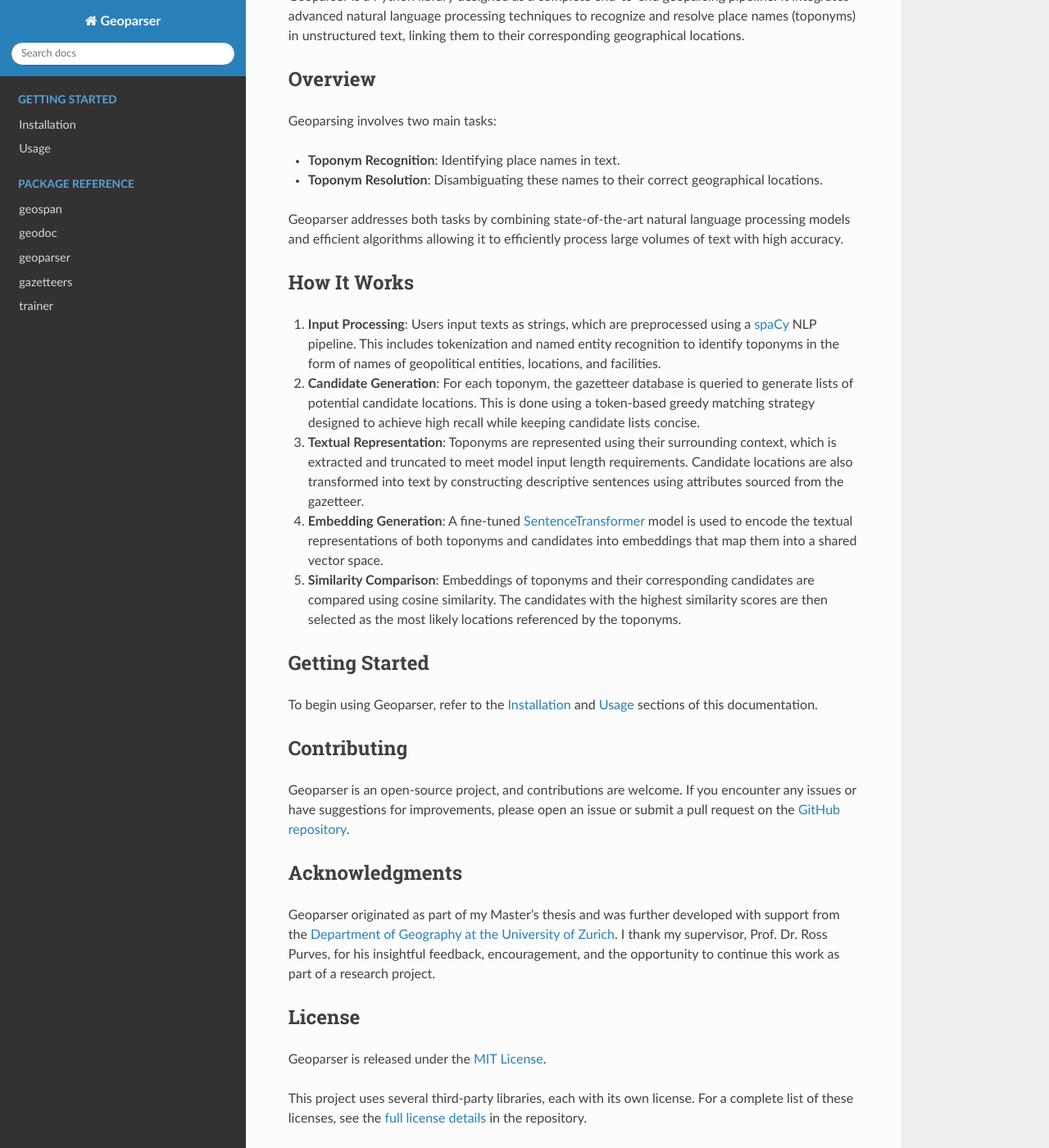
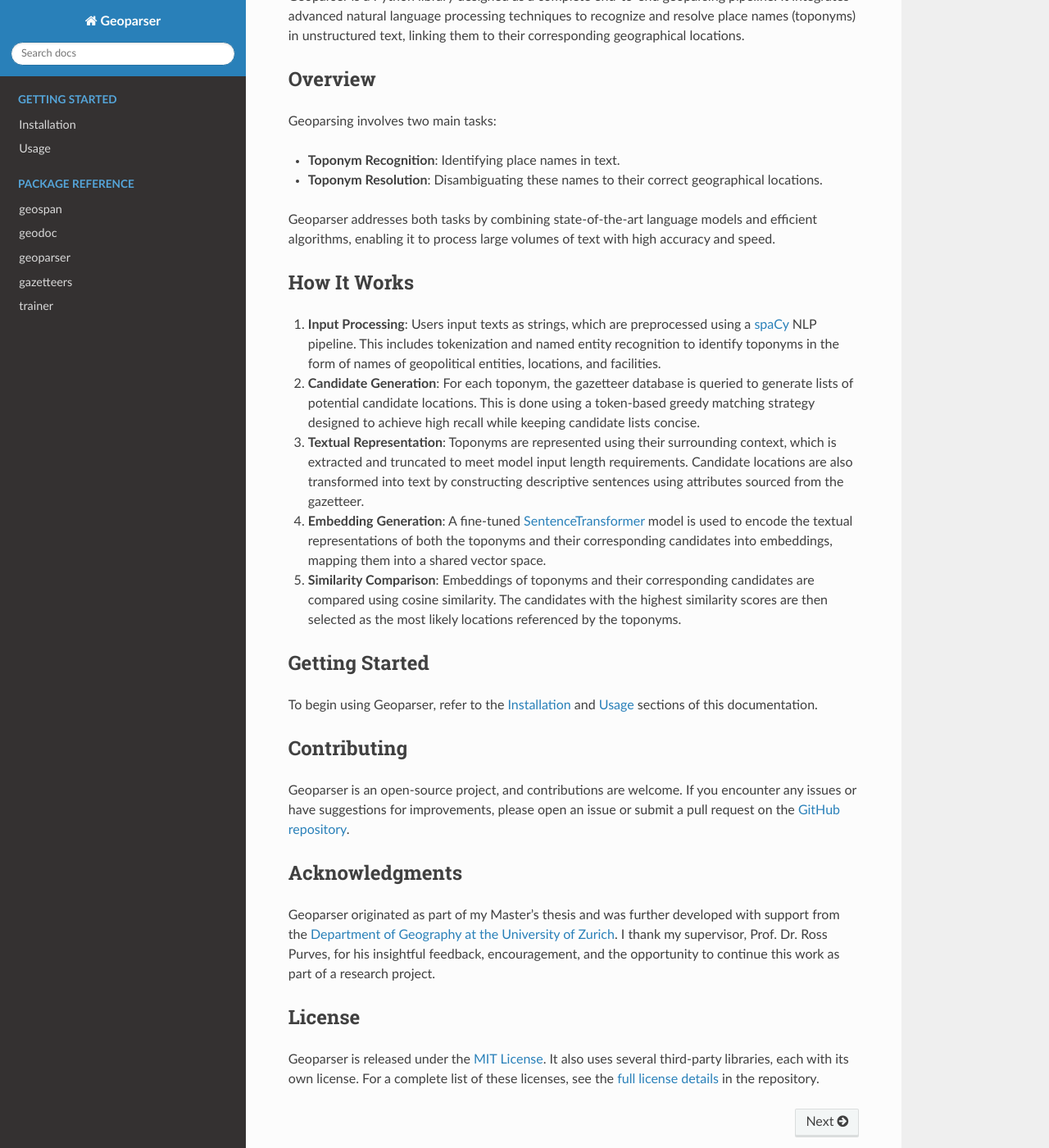
Before and after one commit to dguzh/geoparser, a Sphinx documentation site: the page built from docs/index.rst, in a window 1280 px wide and 1400 px high, scrolled down 349 px. Shown: the whole window at 82% size. Built offline with Sphinx 7.4.7 and the Read the Docs theme 3.1.0, drawn with Linux system fonts in a browser that asks for light colours.

Commit message:
adjust phrasing

```diff
--- a/docs/index.rst
+++ b/docs/index.rst
@@ -16,7 +16,7 @@ Geoparsing involves two main tasks:
 - **Toponym Recognition**: Identifying place names in text.
 - **Toponym Resolution**: Disambiguating these names to their correct geographical locations.
 
-Geoparser addresses both tasks by combining state-of-the-art natural language processing models and efficient algorithms allowing it to efficiently process large volumes of text with high accuracy.
+Geoparser addresses both tasks by combining state-of-the-art language models and efficient algorithms, enabling it to process large volumes of text with high accuracy and speed.
 
 How It Works
 ------------
@@ -27,7 +27,7 @@ How It Works
 
 3. **Textual Representation**: Toponyms are represented using their surrounding context, which is extracted and truncated to meet model input length requirements. Candidate locations are also transformed into text by constructing descriptive sentences using attributes sourced from the gazetteer.
 
-4. **Embedding Generation**: A fine-tuned `SentenceTransformer <https://www.sbert.net/>`_ model is used to encode the textual representations of both toponyms and candidates into embeddings that map them into a shared vector space.
+4. **Embedding Generation**: A fine-tuned `SentenceTransformer <https://www.sbert.net/>`_ model is used to encode the textual representations of both the toponyms and their corresponding candidates into embeddings, mapping them into a shared vector space.
 
 5. **Similarity Comparison**: Embeddings of toponyms and their corresponding candidates are compared using cosine similarity. The candidates with the highest similarity scores are then selected as the most likely locations referenced by the toponyms.
 
@@ -49,9 +49,7 @@ Geoparser originated as part of my Master's thesis and was further developed wit
 License
 -------
 
-Geoparser is released under the `MIT License <https://github.com/dguzh/geoparser/blob/development/LICENSE>`_.
-
-This project uses several third-party libraries, each with its own license. For a complete list of these licenses, see the `full license details <https://github.com/dguzh/geoparser/blob/development/THIRD_PARTY_LICENSES>`_ in the repository.
+Geoparser is released under the `MIT License <https://github.com/dguzh/geoparser/blob/development/LICENSE>`_. It also uses several third-party libraries, each with its own license. For a complete list of these licenses, see the `full license details <https://github.com/dguzh/geoparser/blob/development/THIRD_PARTY_LICENSES>`_ in the repository.
 
 
 .. toctree::
--- a/docs/installation.rst
+++ b/docs/installation.rst
@@ -31,7 +31,7 @@ To install a spaCy model (e.g., ``en_core_web_trf``), run:
 Installing Gazetteers
 ---------------------
 
-Geoparser requires gazetteer data to query locations and retrieve related information. Gazetteers are set up in a SQLite database on your system. You can automatically download and set up the required data using dedicated commands.
+Geoparser requires gazetteer data to query locations and retrieve related information. Gazetteers are set up in a SQLite database on your system. You can automatically download the necessary data and set up the database with a single command, as shown below.
 
 Currently, Geoparser supports the following gazetteers:
 
```
Also changed, not shown: other parts of docs/installation.rst (+1 -1 lines), docs/usage.rst (+12 -8 lines).
